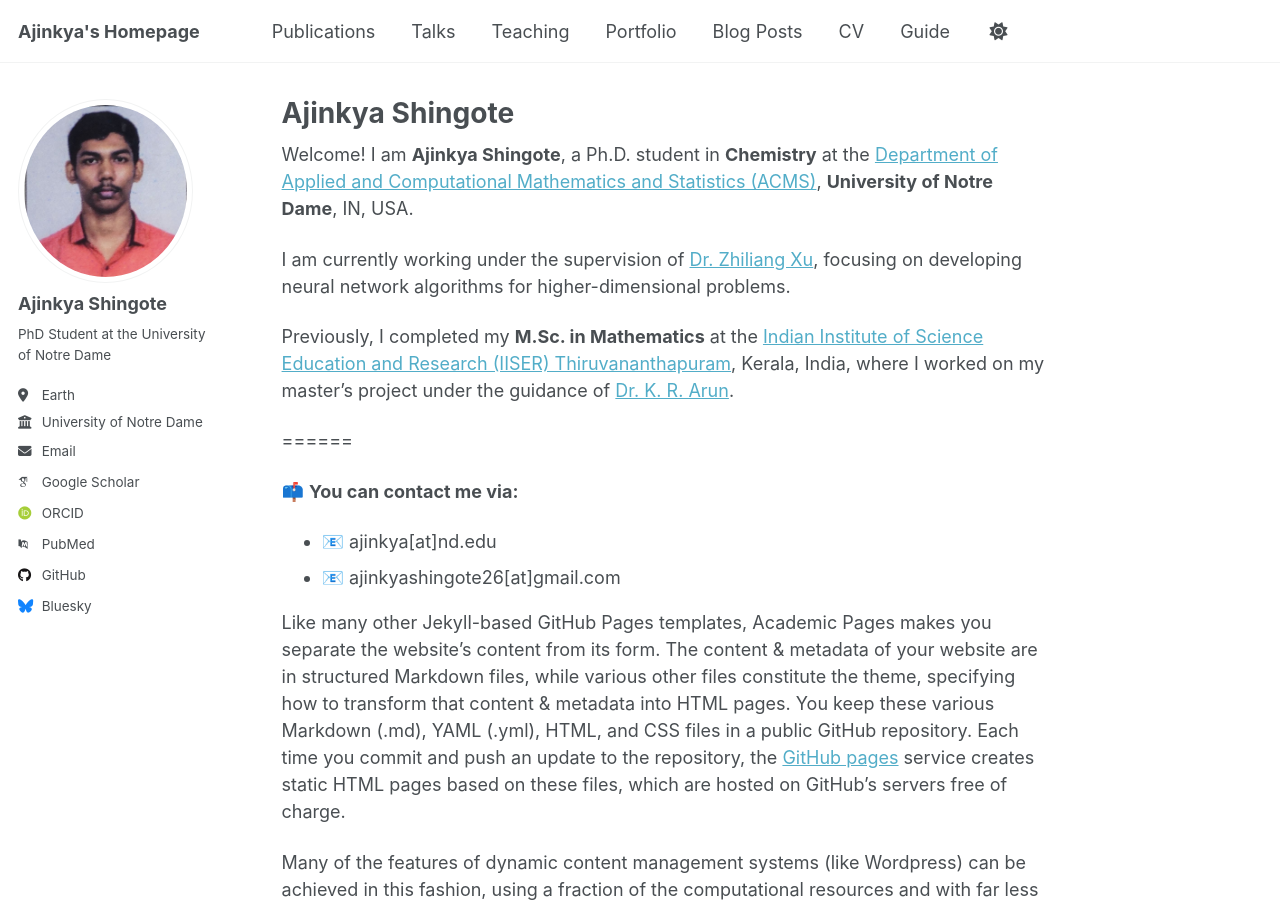
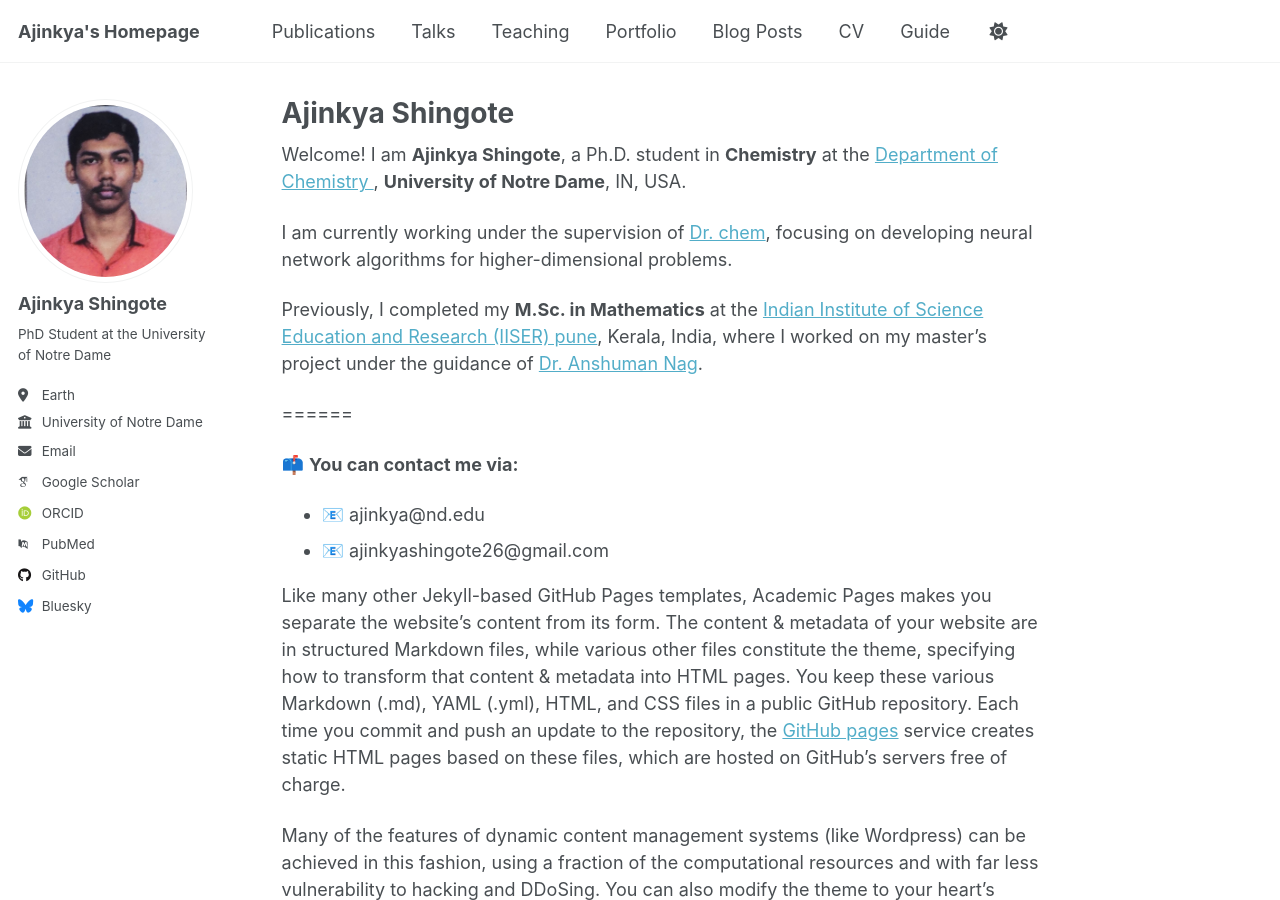
Before and after one commit to ajinkya-ss/ajinkya-ss, a Jekyll site: the page built from _pages/about.md, in a window 1280 px wide and 900 px high. Built offline with Jekyll 4.4.1, drawn with Linux system fonts in a browser that asks for light colours; some web fonts are replaced; a script that is not in the unit is left out.

Commit message:
Update about.md

```diff
--- a/_pages/about.md
+++ b/_pages/about.md
@@ -7,18 +7,18 @@ redirect_from:
   - /about.html
 ---
 
-Welcome! I am **Ajinkya Shingote**, a Ph.D. student in **Chemistry** at the [Department of Applied and Computational Mathematics and Statistics (ACMS)](https://acms.nd.edu/), **University of Notre Dame**, IN, USA.
+Welcome! I am **Ajinkya Shingote**, a Ph.D. student in **Chemistry** at the [Department of Chemistry ](https://acms.nd.edu/), **University of Notre Dame**, IN, USA.
 
-I am currently working under the supervision of [Dr. Zhiliang Xu](https://acms.nd.edu/people/zhiliang-xu/), focusing on developing neural network algorithms for higher-dimensional problems.
+I am currently working under the supervision of [Dr. chem](https://acms.nd.edu/people/zhiliang-xu/), focusing on developing neural network algorithms for higher-dimensional problems.
 
-Previously, I completed my **M.Sc. in Mathematics** at the [Indian Institute of Science Education and Research (IISER) Thiruvananthapuram](https://www.iisertvm.ac.in/), Kerala, India, where I worked on my master’s project under the guidance of [Dr. K. R. Arun](https://www.iisertvm.ac.in/faculty/arun).
+Previously, I completed my **M.Sc. in Mathematics** at the [Indian Institute of Science Education and Research (IISER) pune](https://www.iiserpune.ac.in/), Kerala, India, where I worked on my master’s project under the guidance of [Dr.  Anshuman Nag](https://www.iiserpune.ac.in/faculty/).
 
 ======
 
 📫 **You can contact me via:**
 
-- 📧 ajinkya[at]nd.edu
-- 📧 ajinkyashingote26[at]gmail.com
+- 📧 ajinkya@nd.edu
+- 📧 ajinkyashingote26@gmail.com
 
 Like many other Jekyll-based GitHub Pages templates, Academic Pages makes you separate the website's content from its form. The content & metadata of your website are in structured Markdown files, while various other files constitute the theme, specifying how to transform that content & metadata into HTML pages. You keep these various Markdown (.md), YAML (.yml), HTML, and CSS files in a public GitHub repository. Each time you commit and push an update to the repository, the [GitHub pages](https://pages.github.com/) service creates static HTML pages based on these files, which are hosted on GitHub's servers free of charge.
 
```
